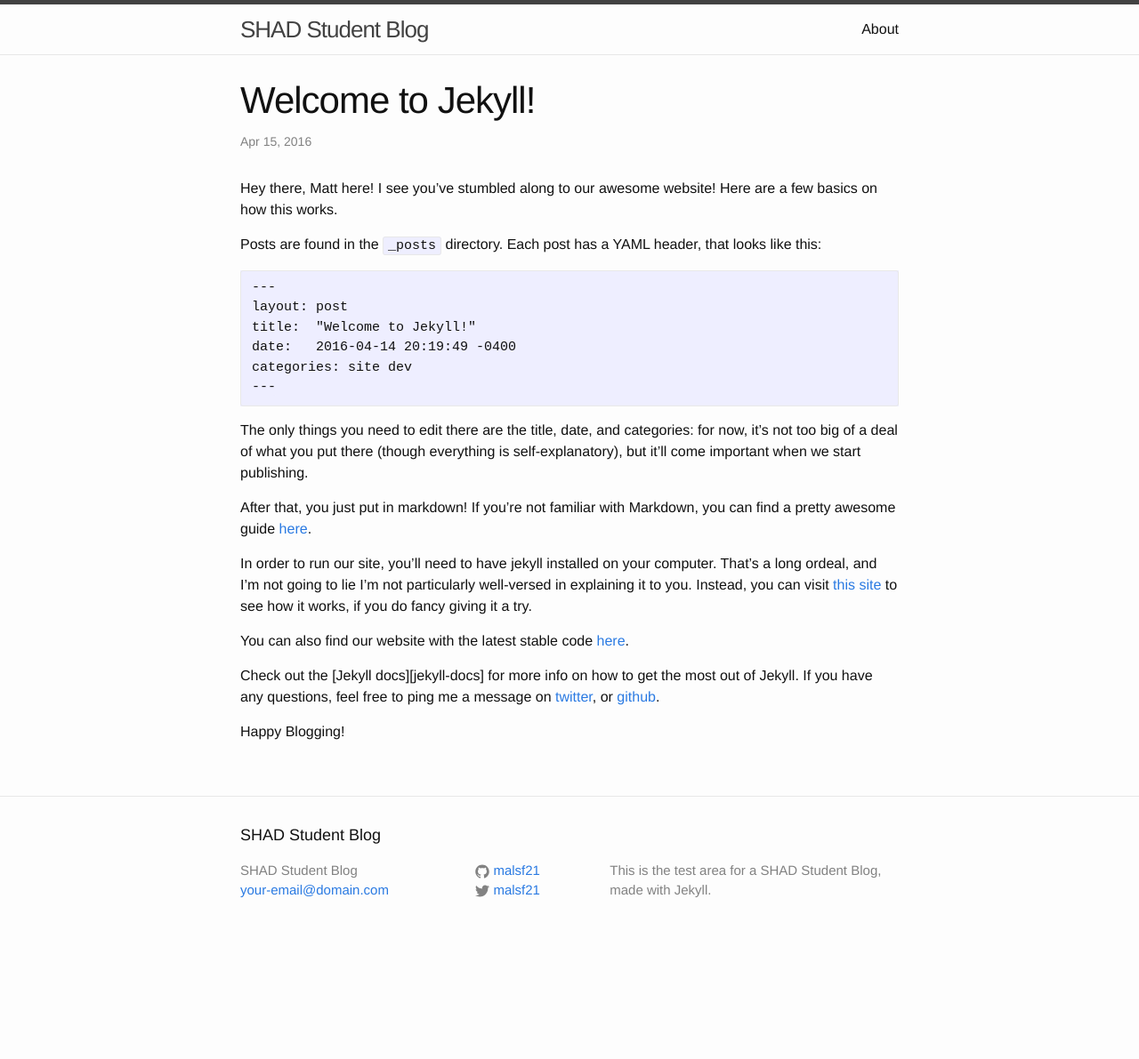
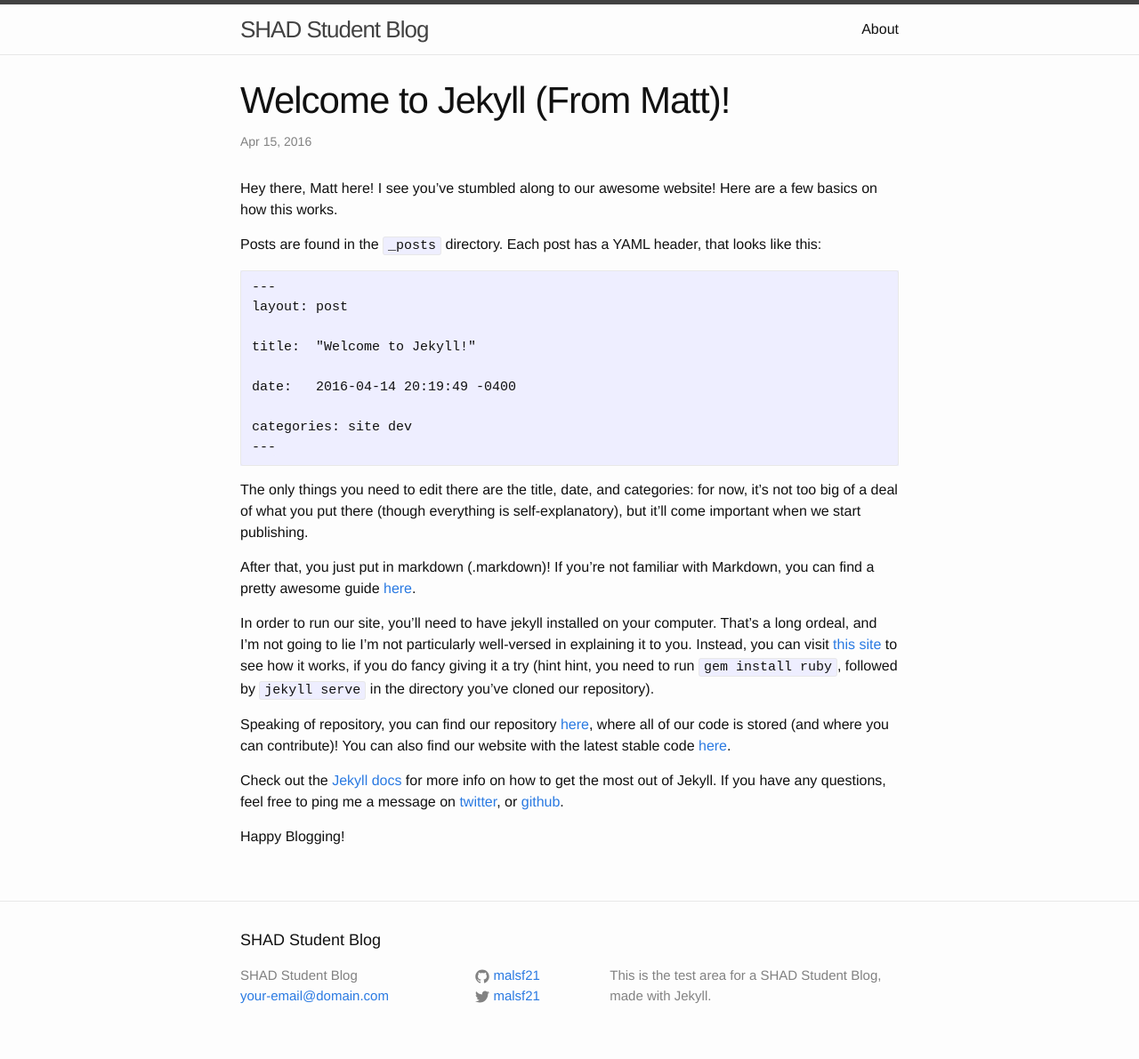
Before and after one commit to AideTechBot/blogs-test, a Jekyll site: the page built from _posts/2016-04-14-welcome-to-jekyll-from-matt.markdown, in a window 1280 px wide. Shown: the whole page at 89% size. Built offline with Jekyll 4.4.1, drawn with Linux system fonts in a browser that asks for light colours; before the commit the page ends 1073 px from its top, so only the background shows below that.

Commit message:
a few more edits to intro page

````diff
--- a/_posts/2016-04-14-welcome-to-jekyll-from-matt.markdown
+++ b/_posts/2016-04-14-welcome-to-jekyll-from-matt.markdown
@@ -1,6 +1,6 @@
 ---
 layout: post
-title:  "Welcome to Jekyll!"
+title:  "Welcome to Jekyll (From Matt)!"
 date:   2016-04-14 20:19:49 -0400
 categories: site dev
 ---
@@ -11,19 +11,23 @@
 ```
 ---
 layout: post
+
 title:  "Welcome to Jekyll!"
+
 date:   2016-04-14 20:19:49 -0400
+
 categories: site dev
 ---
 ```
+
 The only things you need to edit there are the title, date, and categories: for now, it's not too big of a deal of what you put there (though everything is self-explanatory), but it'll come important when we start publishing.
 
-After that, you just put in markdown! If you're not familiar with Markdown, you can find a pretty awesome guide [here](https://github.com/adam-p/markdown-here/wiki/Markdown-Cheatsheet).
+After that, you just put in markdown (.markdown)! If you're not familiar with Markdown, you can find a pretty awesome guide [here](https://github.com/adam-p/markdown-here/wiki/Markdown-Cheatsheet).
 
-In order to run our site, you'll need to have jekyll installed on your computer. That's a long ordeal, and I'm not going to lie I'm not particularly well-versed in explaining it to you. Instead, you can visit [this site](http://jekyllrb.com/docs/home) to see how it works, if you do fancy giving it a try.
+In order to run our site, you'll need to have jekyll installed on your computer. That's a long ordeal, and I'm not going to lie I'm not particularly well-versed in explaining it to you. Instead, you can visit [this site](http://jekyllrb.com/docs/home) to see how it works, if you do fancy giving it a try (hint hint, you need to run `gem install ruby`, followed by `jekyll serve` in the directory you've cloned our repository).
 
-You can also find our website with the latest stable code [here](http://matthewwang.me/shadblog).
+Speaking of repository, you can find our repository [here](http://github.com/malsf21/blogs-test), where all of our code is stored (and where you can contribute)! You can also find our website with the latest stable code [here](http://matthewwang.me/shadblog).
 
-Check out the [Jekyll docs][jekyll-docs] for more info on how to get the most out of Jekyll. If you have any questions, feel free to ping me a message on [twitter](http://twitter.com/malsf21), or [github](http://github.com/malsf21).
+Check out the [Jekyll docs](http://jekyllrb.com/docs/home) for more info on how to get the most out of Jekyll. If you have any questions, feel free to ping me a message on [twitter](http://twitter.com/malsf21), or [github](http://github.com/malsf21).
 
 Happy Blogging!
````
